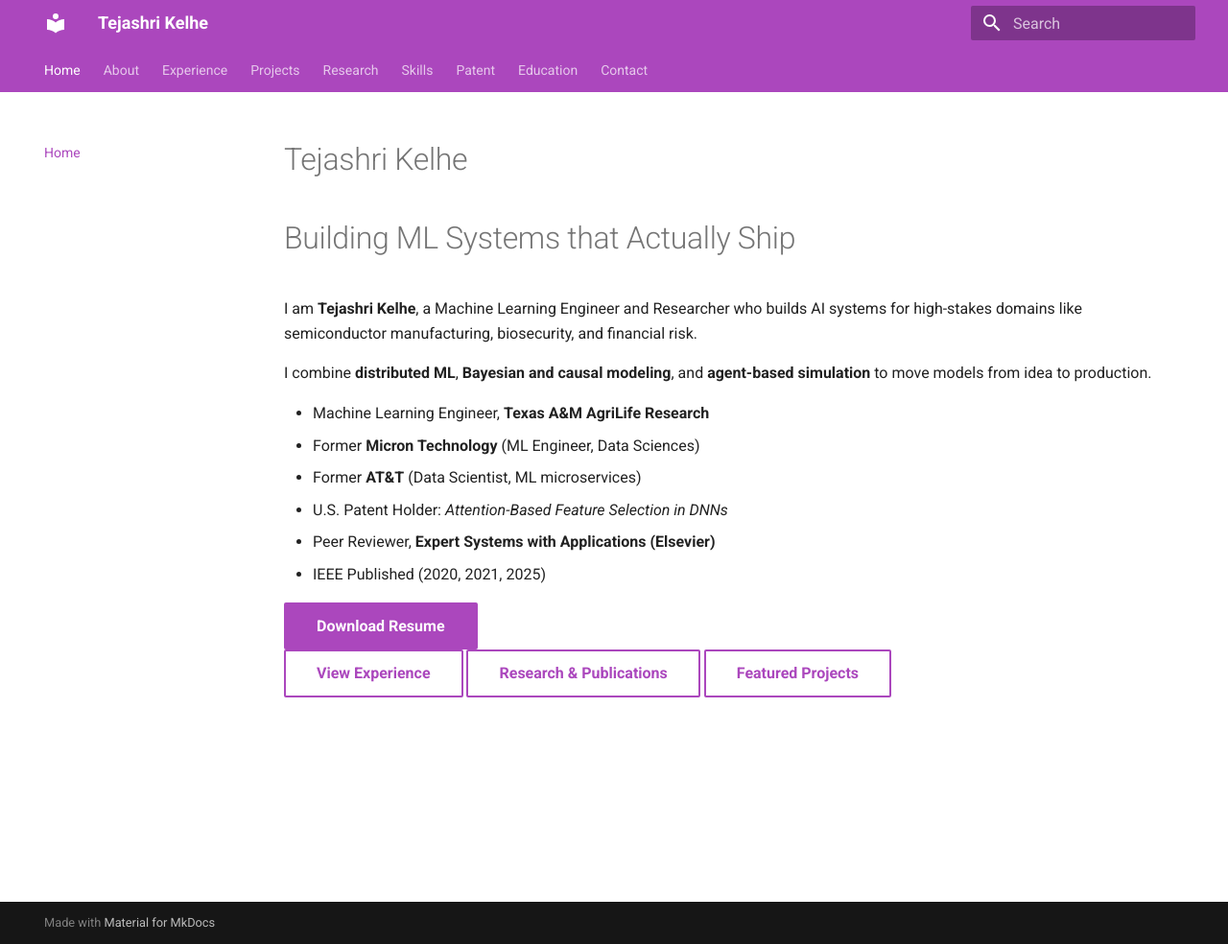
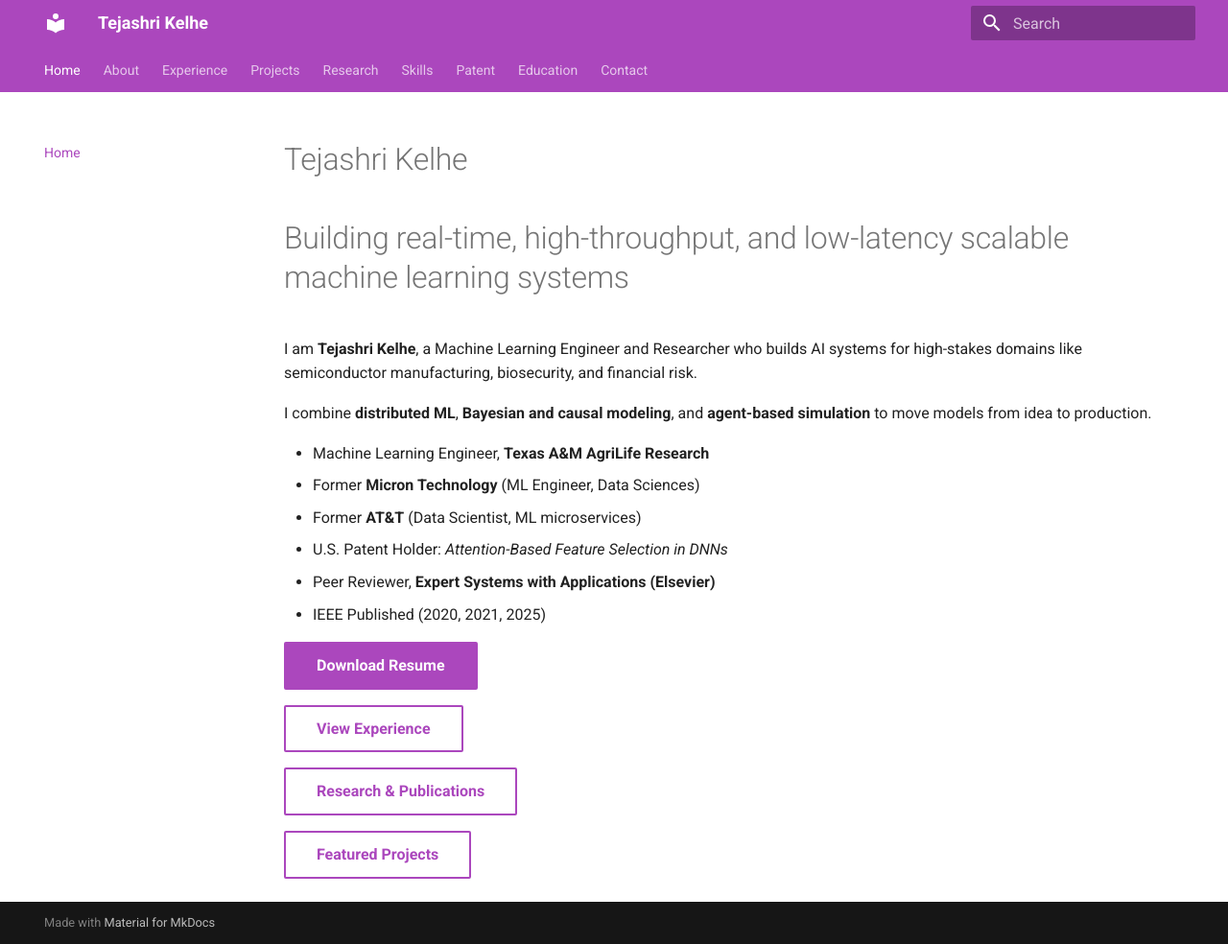
Before and after one commit to tejashrikelhe/Tejashri-Kelhe-website, an MkDocs documentation site: the page built from docs/index.md, in a window 1280 px wide and 984 px high. Shown: the whole window at 96% size. Built offline with MkDocs 1.6.1 and Material for MkDocs 9.7.7, drawn with Linux system fonts in a browser that asks for light colours.

Commit message:
Add full site content

```diff
--- a/docs/index.md
+++ b/docs/index.md
@@ -1,6 +1,6 @@
 # Tejashri Kelhe
 
-# Building ML Systems that Actually Ship
+# Building real-time, high-throughput, and low-latency scalable machine learning systems
 
 I am **Tejashri Kelhe**, a Machine Learning Engineer and Researcher who builds AI systems for high-stakes domains like semiconductor manufacturing, biosecurity, and financial risk.
 
@@ -14,6 +14,10 @@
 - IEEE Published (2020, 2021, 2025)
 
 [Download Resume](assets/Tejashri_Kelhe_CV.pdf){ .md-button .md-button--primary }
+
+
 [View Experience](experience.md){ .md-button }
+
 [Research & Publications](research.md){ .md-button }
+
 [Featured Projects](projects.md){ .md-button }
```
Also changed, not shown: docs/assets/images/AVLL team dinner.jpeg (added), docs/assets/images/AVLL website.jpeg (added), docs/assets/images/TA .jpeg (added), 3 other files.
